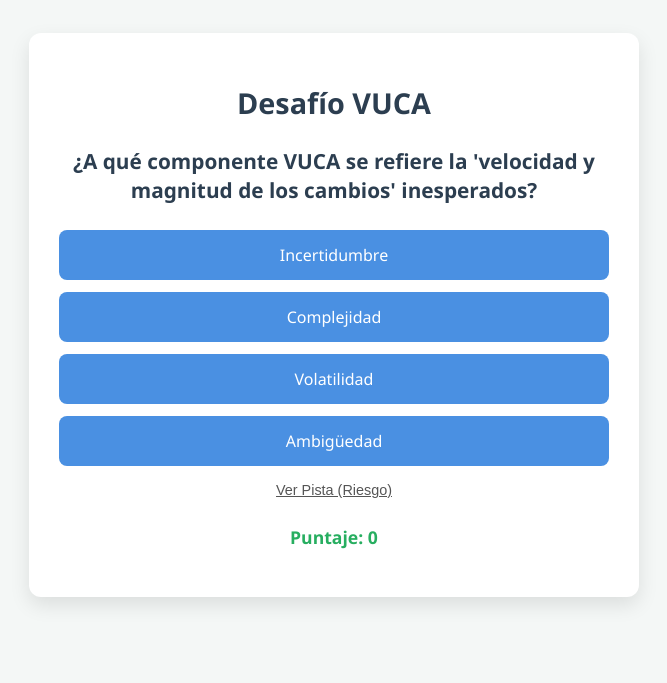
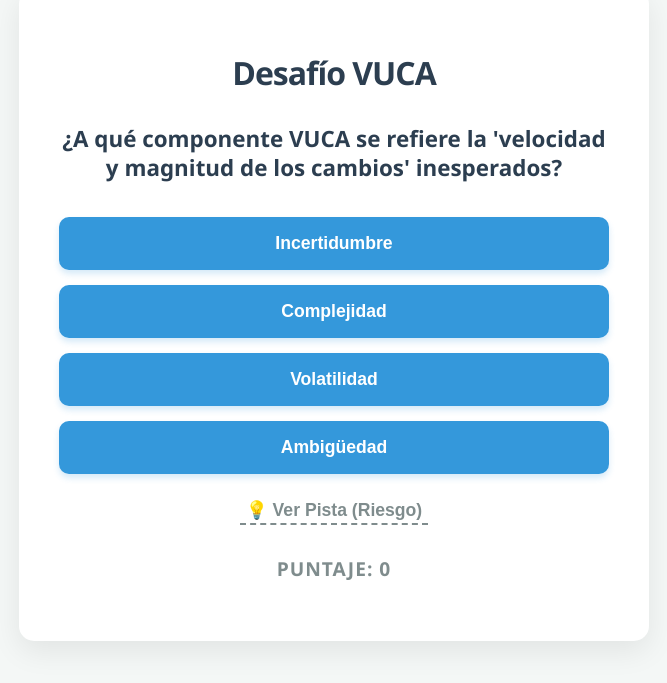
Before and after one commit to CecilCR/VUCA, a plain HTML site: page index.html in a window 1280 px wide. Shown: the part 105-788 px from the top of the page, without its empty margins (306-973 px from the left). Drawn offline with Linux system fonts and the light colour scheme.

Commit message:
Update index.html

```diff
--- a/index.html
+++ b/index.html
@@ -5,16 +5,18 @@
     <meta name="viewport" content="width=device-width, initial-scale=1.0">
     <title>Desafío VUCA</title>
     <style>
-        /* Paleta de colores más profesional y limpia */
+        /* --- CONFIGURACIÓN DE COLORES --- */
         :root {
-            --bg-color: #f4f7f6; /* Fondo gris claro neutro */
-            --card-bg: #ffffff; /* Tarjeta blanca limpia */
-            --text-primary: #2c3e50; /* Azul oscuro para texto principal */
-            --text-secondary: #555555; /* Gris para textos secundarios */
-            --accent-blue: #4a90e2; /* Azul elegante para botones */
-            --accent-hover: #357abd; /* Azul más oscuro para hover */
-            --hint-bg: #f8f9fa; /* Fondo gris muy claro para pistas */
-            --score-color: #27ae60; /* Verde para el puntaje */
+            --bg-color: #f4f7f6;      /* Fondo general suave */
+            --card-bg: #ffffff;       /* Fondo de la tarjeta */
+            --text-primary: #2c3e50;  /* Azul oscuro (Títulos y Preguntas) */
+            --accent-blue: #3498db;   /* Azul vibrante (Botones) */
+            --accent-hover: #2980b9;  /* Azul más oscuro (Hover) */
+
+            /* Unificamos Pista y Puntaje en un solo color 'Info' */
+            --info-color: #7f8c8d;    /* Gris Pizarra (Elegante y no distrae) */
+
+            --hint-bg: #ecf0f1;       /* Fondo gris muy suave para la caja de pista */
         }
 
         body {
@@ -33,94 +35,99 @@
             background-color: var(--card-bg);
             width: 100%;
             max-width: 550px;
-            padding: 30px;
-            border-radius: 12px;
-            box-shadow: 0 8px 20px rgba(0,0,0,0.1); /* Sombra más suave */
+            padding: 40px; /* Un poco más de espacio interno */
+            border-radius: 15px;
+            box-shadow: 0 10px 30px rgba(0,0,0,0.08); /* Sombra más difusa y moderna */
             text-align: center;
         }
 
         h1 {
             color: var(--text-primary);
-            font-size: 1.8em;
-            margin-bottom: 25px;
-            font-weight: 700;
+            font-size: 2em;
+            margin-bottom: 30px;
+            font-weight: 800;
+            letter-spacing: -1px;
         }
 
-        /* Estilo diferenciado para la PREGUNTA */
         .question-text {
-            font-size: 1.3em;
+            font-size: 1.4em;
             color: var(--text-primary);
-            margin-bottom: 25px;
+            margin-bottom: 35px;
             font-weight: 600;
-            line-height: 1.4;
+            line-height: 1.3;
         }
 
         .btn-container {
             display: flex;
             flex-direction: column;
-            gap: 12px;
+            gap: 15px;
         }
 
-        /* Estilo para los botones de RESPUESTA */
         .btn {
             background-color: var(--accent-blue);
             color: white;
             border: none;
-            padding: 14px 20px;
-            border-radius: 8px;
+            padding: 16px 20px;
+            border-radius: 10px;
             cursor: pointer;
-            font-size: 1em;
-            font-weight: 500;
-            transition: background-color 0.2s ease, transform 0.1s ease;
-            font-family: inherit; /* Misma fuente pero diferente peso/color */
+            font-size: 1.1em;
+            font-weight: 600;
+            transition: all 0.2s ease;
+            box-shadow: 0 4px 6px rgba(52, 152, 219, 0.2);
         }
 
         .btn:hover {
             background-color: var(--accent-hover);
-            transform: translateY(-2px); /* Pequeño efecto de elevación */
+            transform: translateY(-2px);
+            box-shadow: 0 6px 12px rgba(41, 128, 185, 0.3);
         }
 
-        .btn:active {
-            transform: translateY(0);
-        }
+        /* --- MEJORAS VISUALES SOLICITADAS --- */
 
-        /* Estilo diferenciado para la PISTA */
-        .hint-box {
-            margin-top: 20px;
-            padding: 15px;
-            background-color: var(--hint-bg);
-            color: var(--text-secondary);
-            border-radius: 8px;
-            display: none;
-            font-style: italic; /* Cursiva para diferenciarla */
-            border-left: 4px solid #ccc; /* Línea lateral para destacar */
-            font-size: 0.95em;
-        }
-
+        /* 1. Botón de Pista más grande y del mismo color que el puntaje */
         .hint-btn {
             background: none;
             border: none;
-            color: var(--text-secondary);
+            color: var(--info-color); /* Color unificado */
             cursor: pointer;
-            text-decoration: underline;
-            margin-top: 15px;
-            font-size: 0.9em;
-            font-weight: 500;
+            text-decoration: none; /* Quitamos subrayado por defecto */
+            border-bottom: 2px dashed var(--info-color); /* Subrayado punteado estiloso */
+            margin-top: 25px;
+            font-size: 1.1em; /* Texto más grande */
+            font-weight: 600;
+            padding-bottom: 2px;
+            transition: color 0.3s;
         }
 
         .hint-btn:hover {
-            color: var(--accent-blue);
+            color: var(--text-primary);
+            border-bottom-color: var(--text-primary);
         }
 
+        /* Caja de la pista */
+        .hint-box {
+            margin-top: 15px;
+            padding: 15px;
+            background-color: var(--hint-bg);
+            color: var(--text-primary);
+            border-radius: 8px;
+            display: none;
+            font-style: italic;
+            border-left: 4px solid var(--info-color);
+        }
+
+        /* 2. Puntaje del mismo color que la pista */
         #score-display {
             font-weight: 700;
-            margin-top: 25px;
-            color: var(--score-color);
-            font-size: 1.1em;
+            margin-top: 30px;
+            color: var(--info-color); /* Color unificado */
+            font-size: 1.2em;
+            text-transform: uppercase;
+            letter-spacing: 1px;
         }
 
         .hidden { display: none; }
-        #final-score { font-size: 1.2em; margin: 20px 0; }
+        #final-score { font-size: 1.5em; font-weight: bold; margin: 20px 0; color: var(--text-primary); }
     </style>
 </head>
 <body>
@@ -131,7 +138,7 @@
             <p id="question" class="question-text">Cargando...</p>
             <div id="options" class="btn-container"></div>
 
-            <button class="hint-btn" onclick="toggleHint()">Ver Pista (Riesgo)</button>
+            <button class="hint-btn" onclick="toggleHint()">💡 Ver Pista (Riesgo)</button>
             <div id="hint" class="hint-box"></div>
 
             <p id="score-display">Puntaje: 0</p>
@@ -144,7 +151,6 @@
     </div>
 
     <script>
-        // Tus preguntas (sin cambios aquí)
         const questions = [
             { q: "¿A qué componente VUCA se refiere la 'velocidad y magnitud de los cambios' inesperados?", a: 2, options: ["Incertidumbre", "Complejidad", "Volatilidad", "Ambigüedad"], hint: "Piensa en el ejemplo de la caída repentina de las acciones de NVIDIA." },
             { q: "Una empresa global con múltiples países, leyes y proveedores. ¿Qué elemento es?", a: 1, options: ["Volatilidad", "Complejidad", "Incertidumbre", "Ambigüedad"], hint: "Es como tratar de resolver un rompecabezas donde cada pieza afecta a las demás." },
@@ -162,7 +168,7 @@
         let score = 0;
 
         function loadQuestion() {
-            document.getElementById('hint').style.display = 'none'; // Ocultar pista
+            document.getElementById('hint').style.display = 'none';
             if (currentQuestion >= questions.length) {
                 showFinalResult();
                 return;
@@ -172,7 +178,7 @@
             document.getElementById('hint').innerText = q.hint;
 
             const optionsDiv = document.getElementById('options');
-            optionsDiv.innerHTML = ""; // Limpiar botones anteriores
+            optionsDiv.innerHTML = "";
 
             q.options.forEach((opt, index) => {
                 const btn = document.createElement('button');
@@ -190,12 +196,11 @@
         function checkAnswer(selectedIndex) {
             if (selectedIndex === questions[currentQuestion].a) {
                 score += 10;
-                // Feedback visual simple (puedes mejorarlo luego)
                 alert("¡Correcto! ✅");
             } else {
                 alert("Incorrecto ❌");
             }
-            document.getElementById('score-display').innerText = "Puntaje: " + score;
+            document.getElementById('score-display').innerText = "PUNTAJE: " + score;
             currentQuestion++;
             loadQuestion();
         }
@@ -206,7 +211,6 @@
             document.getElementById('final-score').innerText = "Tu puntaje final: " + score + " / " + (questions.length * 10);
         }
 
-        // Iniciar juego
         loadQuestion();
     </script>
 </body>
```
